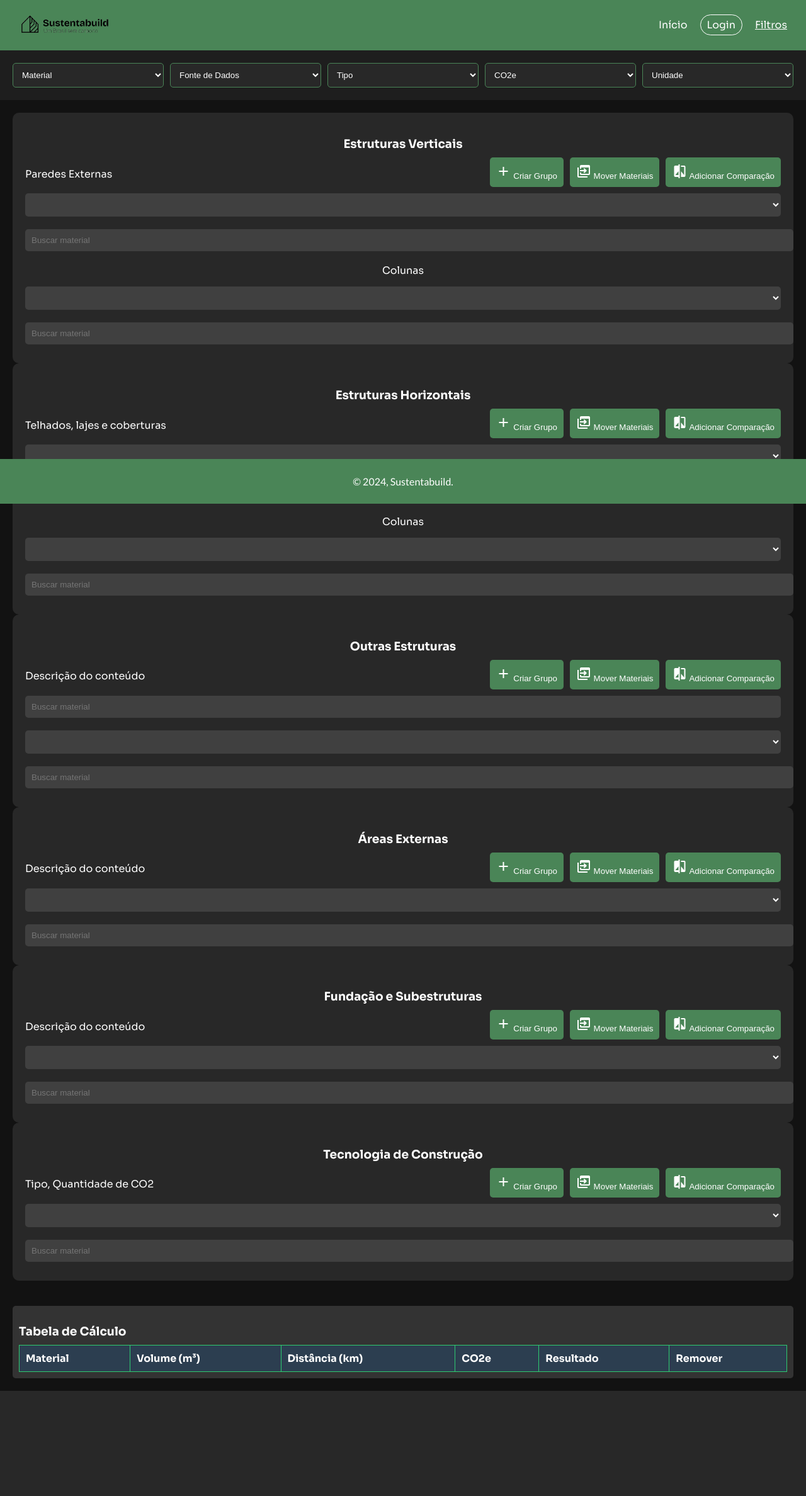
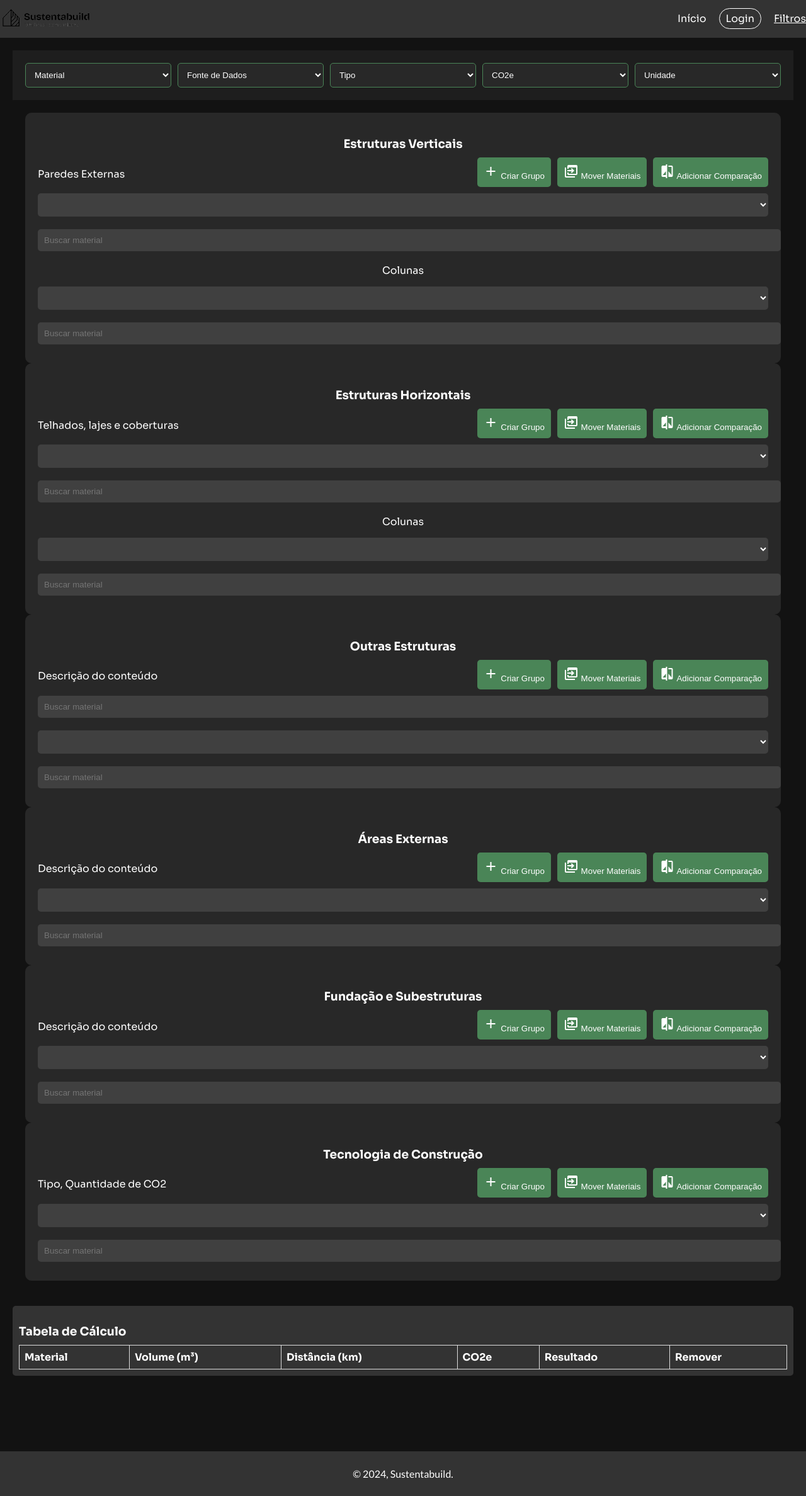
Before and after one commit to lr-guimaraes/Sustentabuild, a PHP site: page /filtros.html in a window 1280 px wide. Shown: the whole page at 63% size. Before the commit the page ends 2209 px from the top, so only its background shows below. Run offline with PHP 8.4, Linux system fonts and the light colour scheme; lists and menus that the app fills with data are empty.

Commit message:
Update styles.css

```diff
--- a/styles.css
+++ b/styles.css
@@ -1879,3 +1879,59 @@ nav ul li a {
         background-color: #333; /* Fundo escuro */
     }
 }
+
+
+header, footer {
+    background-color: #333;
+    color: #fff;
+    padding: 10px 0;
+    text-align: center;
+}
+
+footer {
+    position: relative; /* Permite que o footer não sobreponha o conteúdo */
+    margin-top: 20px; /* Espaço adicional acima do footer */
+}
+
+main {
+    padding: 20px;
+    margin-bottom: 80px; /* Adiciona espaço inferior para o footer */
+}
+
+.material-table-section {
+    margin: 20px 0;
+}
+
+/* Estilos para a tabela responsiva */
+.responsive-table {
+    width: 100%;
+    border-collapse: collapse;
+}
+
+.responsive-table th, .responsive-table td {
+    border: 1px solid #ddd;
+    padding: 8px;
+    text-align: left;
+}
+
+.responsive-table th {
+    background-color: #333;
+    color: #fff;
+}
+
+.responsive-table tbody tr:nth-child(even) {
+    background-color: #f2f2f2;
+}
+
+.responsive-table tbody tr:hover {
+    background-color: #ddd;
+}
+
+/* Responsividade */
+@media (max-width: 768px) {
+    .responsive-table th, .responsive-table td {
+        display: block;
+        width: 100%;
+        box-sizing: border-box;
+    }
+}
```
